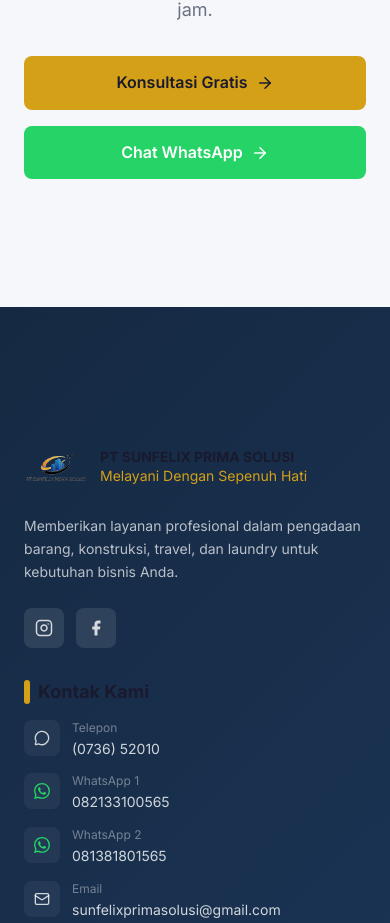
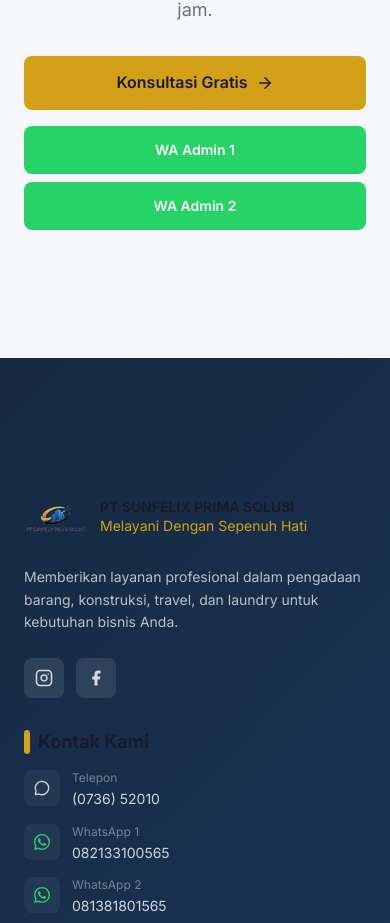
Before and after one commit to imamabdurrahmann/multi-layanan, a Next.js app: page /travel in a window 390 px wide. Shown: the part 5520-6443 px from the top of the page. Built offline with nearby package versions, Linux system fonts and the light colour scheme.

Commit message:
fix: navbar company name + dual WhatsApp buttons on all pages
- Navbar: company name text-lg lg:block whitespace-nowrap
- Homepage: 2 WA buttons (Admin 1 & Admin 2)
- Pengadaan: 2 WA buttons
- Konstruksi: 2 WA buttons
- Travel: 2 WA buttons
- Laundry: 2 WA buttons

```diff
--- a/src/app/konstruksi/page.tsx
+++ b/src/app/konstruksi/page.tsx
@@ -1,5 +1,6 @@
 import { HardHat, CheckCircle, ArrowRight, Building2, Wrench, Ruler } from "lucide-react";
 import Link from "next/link";
+import { companyInfo } from "@/config/company";
 import { konstruksiPortfolio, konstruksiServices } from "@/data/konstruksi";
 
 export default function KonstruksiPage() {
@@ -146,15 +147,24 @@ export default function KonstruksiPage() {
                 Diskusikan Proyek
                 <ArrowRight size={18} />
               </Link>
-              <a
-                href={`https://wa.me/6282133100565`}
-                target="_blank"
-                rel="noopener noreferrer"
-                className="btn-whatsapp justify-center"
-              >
-                Chat WhatsApp
-                <ArrowRight size={18} />
-              </a>
+              <div className="flex flex-col sm:flex-row gap-2">
+                <a
+                  href={`https://wa.me/${companyInfo.whatsapp1}`}
+                  target="_blank"
+                  rel="noopener noreferrer"
+                  className="btn-whatsapp justify-center text-sm"
+                >
+                  WA Admin 1
+                </a>
+                <a
+                  href={`https://wa.me/${companyInfo.whatsapp2}`}
+                  target="_blank"
+                  rel="noopener noreferrer"
+                  className="btn-whatsapp justify-center text-sm"
+                >
+                  WA Admin 2
+                </a>
+              </div>
             </div>
           </div>
         </div>
--- a/src/app/laundry/page.tsx
+++ b/src/app/laundry/page.tsx
@@ -1,5 +1,6 @@
 import { Shirt, CheckCircle, ArrowRight, Sparkles, Shield, Clock } from "lucide-react";
 import Link from "next/link";
+import { companyInfo } from "@/config/company";
 import { laundryPortfolio, laundryServices } from "@/data/laundry";
 
 export default function LaundryPage() {
@@ -143,15 +144,24 @@ export default function LaundryPage() {
                 Konsultasi Gratis
                 <ArrowRight size={18} />
               </Link>
-              <a
-                href={`https://wa.me/6282133100565`}
-                target="_blank"
-                rel="noopener noreferrer"
-                className="btn-whatsapp justify-center"
-              >
-                Chat WhatsApp
-                <ArrowRight size={18} />
-              </a>
+              <div className="flex flex-col sm:flex-row gap-2">
+                <a
+                  href={`https://wa.me/${companyInfo.whatsapp1}`}
+                  target="_blank"
+                  rel="noopener noreferrer"
+                  className="btn-whatsapp justify-center text-sm"
+                >
+                  WA Admin 1
+                </a>
+                <a
+                  href={`https://wa.me/${companyInfo.whatsapp2}`}
+                  target="_blank"
+                  rel="noopener noreferrer"
+                  className="btn-whatsapp justify-center text-sm"
+                >
+                  WA Admin 2
+                </a>
+              </div>
             </div>
           </div>
         </div>
--- a/src/app/page.tsx
+++ b/src/app/page.tsx
@@ -1,5 +1,5 @@
 import Link from "next/link";
-import { Package, HardHat, Plane, Shirt, Award, Clock, ThumbsUp, Heart, Shield, ArrowRight, Phone } from "lucide-react";
+import { Package, HardHat, Plane, Shirt, Award, Clock, ThumbsUp, Heart, Shield, ArrowRight } from "lucide-react";
 import { companyInfo } from "@/config/company";
 
 const services = [
@@ -150,15 +150,24 @@ export default function HomePage() {
                 Mulai Proyek Anda
                 <ArrowRight size={18} />
               </Link>
+              <div className="flex flex-col sm:flex-row gap-2">
                 <a
                   href={`https://wa.me/${companyInfo.whatsapp1}`}
                   target="_blank"
                   rel="noopener noreferrer"
-                className="btn-whatsapp inline-flex items-center gap-2 justify-center"
+                  className="btn-whatsapp inline-flex items-center gap-2 justify-center text-sm"
                 >
-                <Phone size={18} />
-                WhatsApp
+                  WA Admin 1
                 </a>
+                <a
+                  href={`https://wa.me/${companyInfo.whatsapp2}`}
+                  target="_blank"
+                  rel="noopener noreferrer"
+                  className="btn-whatsapp inline-flex items-center gap-2 justify-center text-sm"
+                >
+                  WA Admin 2
+                </a>
+              </div>
             </div>
           </div>
         </div>
--- a/src/app/pengadaan/page.tsx
+++ b/src/app/pengadaan/page.tsx
@@ -1,5 +1,6 @@
 import { Package, CheckCircle, ArrowRight, Shirt, Building } from "lucide-react";
 import Link from "next/link";
+import { companyInfo } from "@/config/company";
 import { productCategories, pengadaanPortfolio, pengadaanAdvantages } from "@/data/pengadaan";
 
 export default function PengadaanPage() {
@@ -139,15 +140,24 @@ export default function PengadaanPage() {
                 Konsultasi Gratis
                 <ArrowRight size={18} />
               </Link>
-              <a
-                href={`https://wa.me/6282133100565`}
-                target="_blank"
-                rel="noopener noreferrer"
-                className="btn-whatsapp justify-center"
-              >
-                Chat WhatsApp
-                <ArrowRight size={18} />
-              </a>
+              <div className="flex flex-col sm:flex-row gap-2">
+                <a
+                  href={`https://wa.me/${companyInfo.whatsapp1}`}
+                  target="_blank"
+                  rel="noopener noreferrer"
+                  className="btn-whatsapp justify-center text-sm"
+                >
+                  WA Admin 1
+                </a>
+                <a
+                  href={`https://wa.me/${companyInfo.whatsapp2}`}
+                  target="_blank"
+                  rel="noopener noreferrer"
+                  className="btn-whatsapp justify-center text-sm"
+                >
+                  WA Admin 2
+                </a>
+              </div>
             </div>
           </div>
         </div>
--- a/src/app/travel/page.tsx
+++ b/src/app/travel/page.tsx
@@ -1,5 +1,6 @@
 import { Plane, CheckCircle, ArrowRight, Train, Hotel } from "lucide-react";
 import Link from "next/link";
+import { companyInfo } from "@/config/company";
 import { travelCategories, travelPortfolio, travelServices } from "@/data/travel";
 
 export default function TravelPage() {
@@ -134,15 +135,24 @@ export default function TravelPage() {
                 Konsultasi Gratis
                 <ArrowRight size={18} />
               </Link>
-              <a
-                href={`https://wa.me/6282133100565`}
-                target="_blank"
-                rel="noopener noreferrer"
-                className="btn-whatsapp justify-center"
-              >
-                Chat WhatsApp
-                <ArrowRight size={18} />
-              </a>
+              <div className="flex flex-col sm:flex-row gap-2">
+                <a
+                  href={`https://wa.me/${companyInfo.whatsapp1}`}
+                  target="_blank"
+                  rel="noopener noreferrer"
+                  className="btn-whatsapp justify-center text-sm"
+                >
+                  WA Admin 1
+                </a>
+                <a
+                  href={`https://wa.me/${companyInfo.whatsapp2}`}
+                  target="_blank"
+                  rel="noopener noreferrer"
+                  className="btn-whatsapp justify-center text-sm"
+                >
+                  WA Admin 2
+                </a>
+              </div>
             </div>
           </div>
         </div>
--- a/src/components/Navbar.tsx
+++ b/src/components/Navbar.tsx
@@ -33,7 +33,7 @@ export default function Navbar() {
               priority
             />
           </div>
-          <span className="font-bold text-xl text-[var(--primary)] hidden sm:block">{companyInfo.shortName}</span>
+          <span className="font-bold text-lg text-[var(--primary)] hidden lg:block whitespace-nowrap">{companyInfo.shortName}</span>
         </Link>
 
         <ul className="hidden lg:flex items-center gap-1 flex-nowrap">
```
Lines whose indentation alone changed are shown as unchanged.
